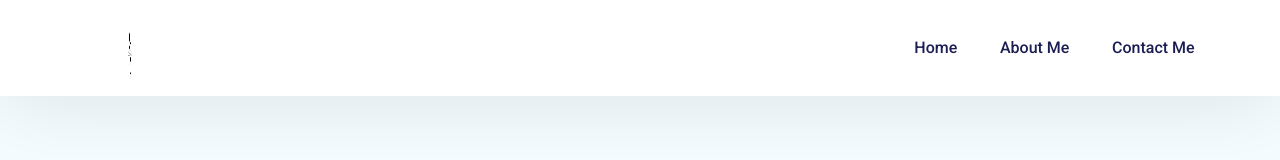
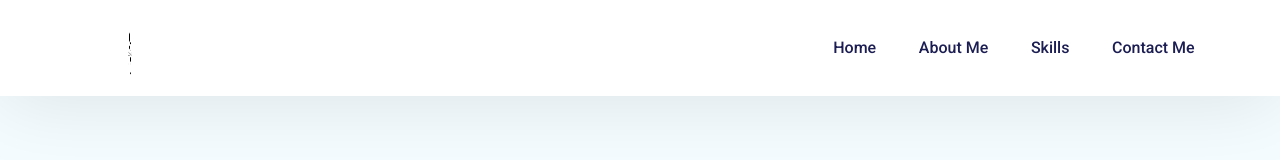
Before and after one commit to arosha619/My_Portfolio, a React (Create React App) app: page / in a window 1280 px wide. Shown: the top 160 px of the page. Built offline with nearby package versions, Linux system fonts and the light colour scheme.

Commit message:
nav bar issue fixed

```diff
--- a/src/App.css
+++ b/src/App.css
@@ -763,6 +763,11 @@ input[type="checkbox"] {
     width: 130%;
     height: 130%;
   }
+  .three-d-effect{
+margin-left: -85px !important;
+background-color: #e62872;
+
+  }
 }
 @media only screen and (max-width: 450px) {
   .hero--section {
@@ -821,6 +826,7 @@ input[type="checkbox"] {
     display: flex;
   }
   .navbar--items {
+    display: none;
     position: absolute;
     display: flex;
     align-items: center;
@@ -830,6 +836,7 @@ input[type="checkbox"] {
     left: 0;
     width: 100%;
     transition: all ease-in-out 0.4s;
+    z-index: 100;
   }
   .navbar--items ul {
     flex-direction: column;
@@ -842,7 +849,7 @@ input[type="checkbox"] {
     text-align: center;
   }
   .navbar--items ul li a {
-    padding: 0.5rem;
+    padding: 0.1rem;
   }
   .navbar--items {
     z-index: -1000;
--- a/src/Pages/Home/Navbar.jsx
+++ b/src/Pages/Home/Navbar.jsx
@@ -76,7 +76,7 @@ function Navbar() {
               About Me
             </Link>
           </li>
-          {/* <li>
+          <li>
             <Link
               onClick={closeMenu}
               activeClass="navbar--active-content"
@@ -84,12 +84,12 @@ function Navbar() {
               smooth={true}
               offset={-70}
               duration={500}
-              to="MyPortfolio"
+              to="mySkills"
               className="navbar--content"
             >
-              Portfolio
+              Skills
             </Link>
-          </li> */}
+          </li>
 
           {/* <li>
             <Link
```
